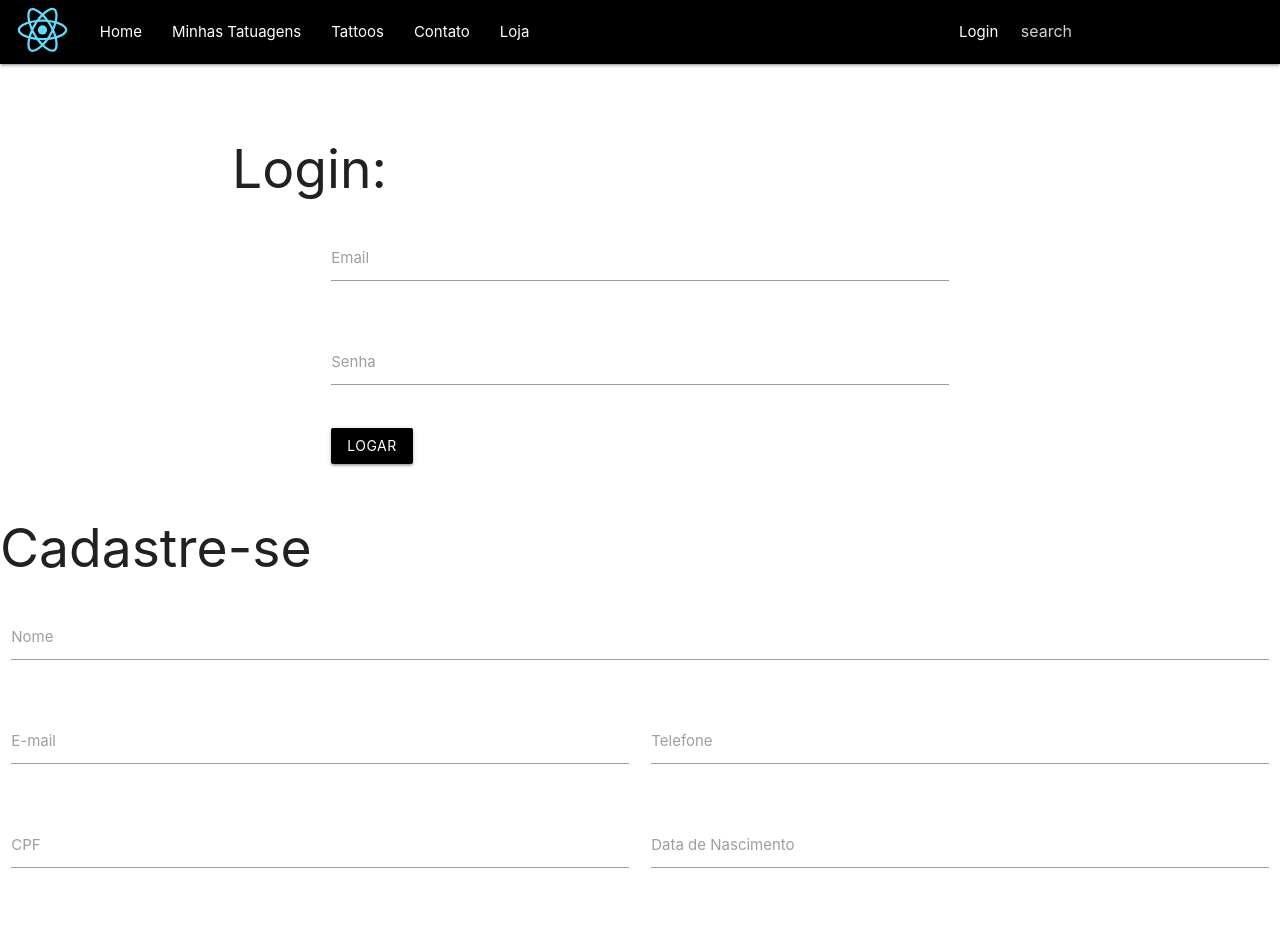
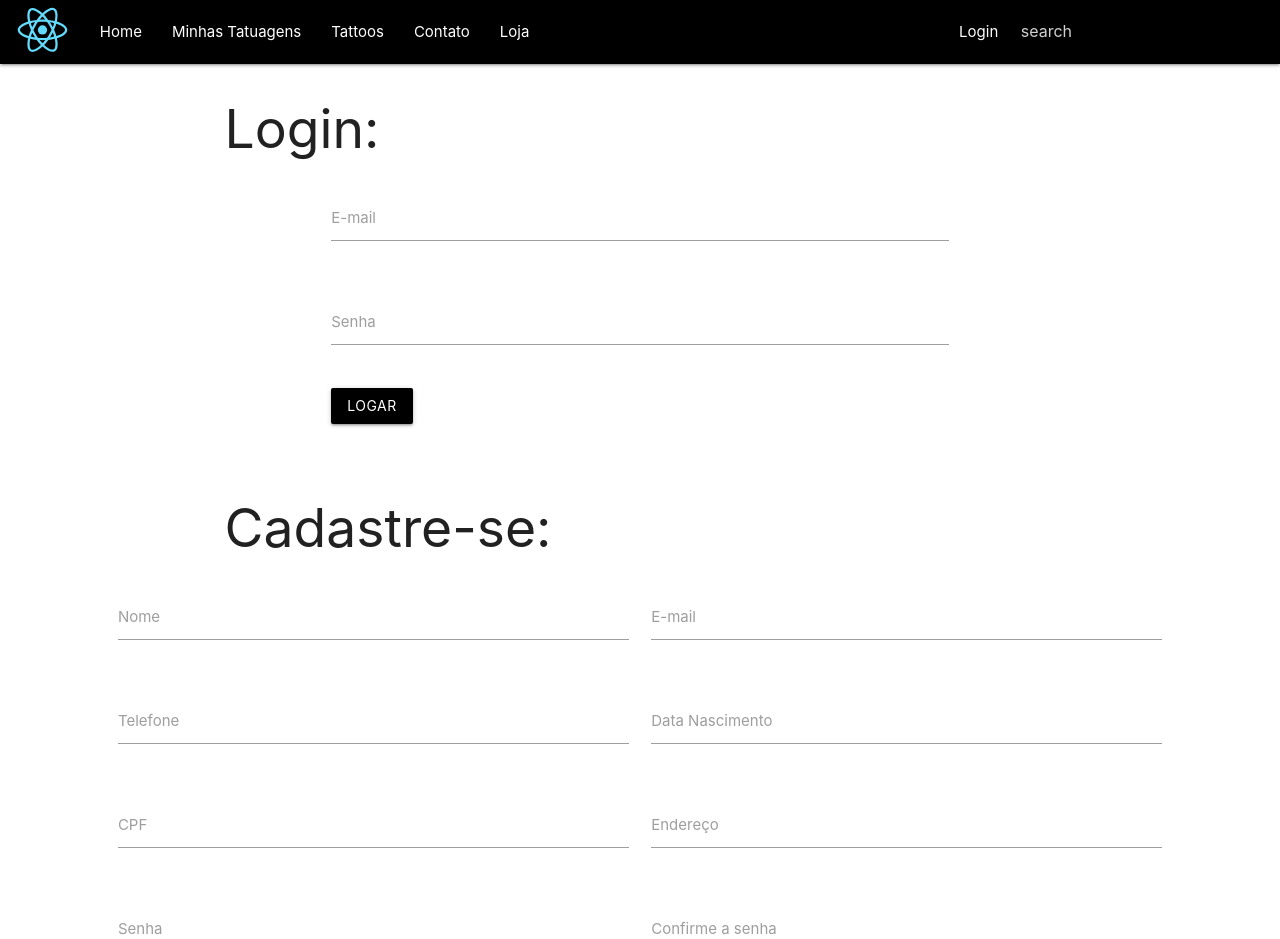
Before and after one commit to lForain/ATS, a React (Create React App) app in the folder ms-frontend/: page / in a window 1280 px wide. Shown: the top 939 px of the page. Built offline with nearby package versions, Linux system fonts and the light colour scheme.

Commit message:
*Alterando posicao dos campos dos formularios (visual-posicao)

```diff
--- a/ms-frontend/src/Components/Cadastro.tsx
+++ b/ms-frontend/src/Components/Cadastro.tsx
@@ -17,53 +17,61 @@ class Cadastro extends Component{
 
     render(){
         return(
-            <div>
-                <h2>Cadastre-se</h2>
+            <div className="row">
+                <div className="col offset-s2">  <h2>Cadastre-se: </h2> </div>
+
                 <div className="row">
                     <form className="col s12">
                         <div className="row">
-                            <div className="input-field col s12">
+                            <div className="input-field col offset-s1 s5">
                                 <label htmlFor="name">Nome</label>
                                 <input name="name" type="text" className="validate" onChange={this.escutadorDeInput}/>
                             </div>
-                        </div>
-                        <div className="row">
-                            <div className="input-field col s6">
+                            <div className="input-field col s5">
                             <label htmlFor="email">E-mail</label>
                                 <input name="email" type="email" className="validate" onChange={this.escutadorDeInput}/>
                             </div>
-                            <div className="input-field col s6">
+
+                        </div>
+                        <div className="row">
+
+                            <div className="input-field col offset-s1 s5">
                                 <label htmlFor="telefone">Telefone</label>
                                 <input name="phone" type="number" className="validate" onChange={this.escutadorDeInput}/>
                             </div>
+
+                            <div className="input-field col s5">
+                                <label htmlFor="dtNascimento">Data Nascimento</label>
+                                <input name="birthDate" type="text" className="datepicker"/>
+                            </div>
+
                         </div>
                         <div className="row">
-                            <div className="input-field col s6">
+                            <div className="input-field col offset-s1 s5">
                                 <label htmlFor="cpf">CPF</label>
                                 <input name="cpf" type="number" className="validate" onChange={this.escutadorDeInput}/>
                             </div>
-                            <div className="input-field col s6">
-                                <label htmlFor="dtNascimento">Data de Nascimento</label>
-                                <input name="birthDate" type="text" className="datepicker"/>
+
+                            <div className="input-field col s5">
+                                <label htmlFor="endereco">Endereço</label>
+                                <input name="adress" type="text" className="validate" onChange={this.escutadorDeInput}/>
                             </div>
+
                         </div>
                         <div className="row">
-                            <div className="input-field col s6">
+                            <div className="input-field col offset-s1 s5">
                                 <label htmlFor="senha">Senha</label>
                                 <input name="password" type="password" className="validate" onChange={this.escutadorDeInput}/>
                             </div>
-                            <div className="input-field col s6">
-                                <label htmlFor="confSenha">Confirme sua senha</label>
+                            <div className="input-field col s5">
+                                <label htmlFor="confSenha">Confirme a senha</label>
                                 <input name="confSenha" type="password" className="validate" onChange={this.escutadorDeInput}/>
                             </div>
                         </div>
                         <div className="row">
-                            <div className="input-field col s12">
-                                <label htmlFor="endereco">Endereço</label>
-                                <input name="adress" type="text" className="validate" onChange={this.escutadorDeInput}/>
-                            </div>
+
                         </div>
-                        <div className="row">
+                        <div className="row col offset-s1">
                             <button onClick={this.submitFormulario} className="waves-effect waves-light btn black">Cadastrar</button>
                         </div>
                     </form>
--- a/ms-frontend/src/Components/Login.tsx
+++ b/ms-frontend/src/Components/Login.tsx
@@ -1,7 +1,7 @@
 import React from 'react';
 import 'materialize-css/dist/css/materialize.min.css';
 import 'materialize-css/dist/js/materialize';
-import ';'
+
 
 class Login extends React.Component{
 
@@ -24,16 +24,17 @@ class Login extends React.Component{
 
         return(
             <div className="row">
-                <form className="col s12">
                 <div className="col offset-s2">
                     <h2> Login: </h2>
                 </div>
+
+                <form className="col s12">
 
                 <div className="row">
 
                     <div className="input-field col s6 offset-s3">
                     <input name="email" id="email" type="email" className="validate" onChange={ this.inputListener } />
-                    <label htmlFor="email">Email</label>
+                    <label htmlFor="email">E-mail</label>
                     </div>
                 </div>
 
```
